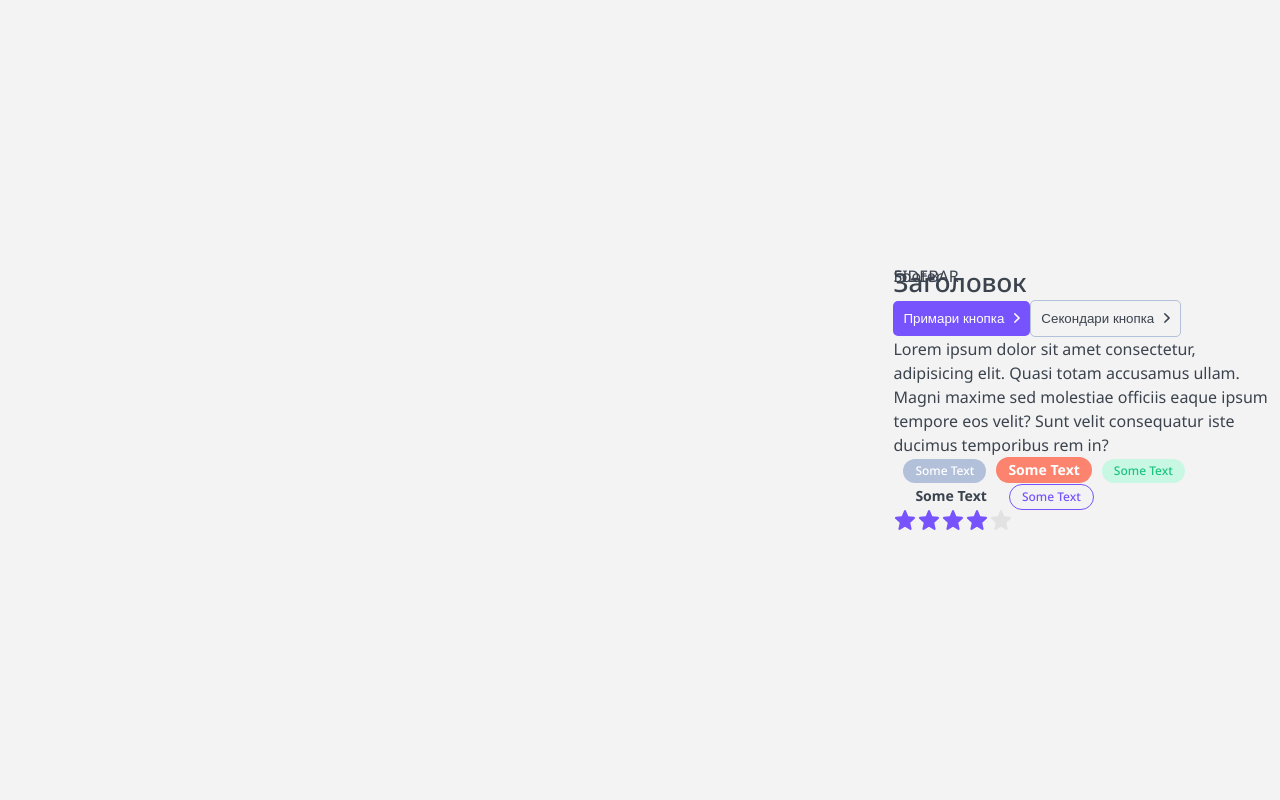
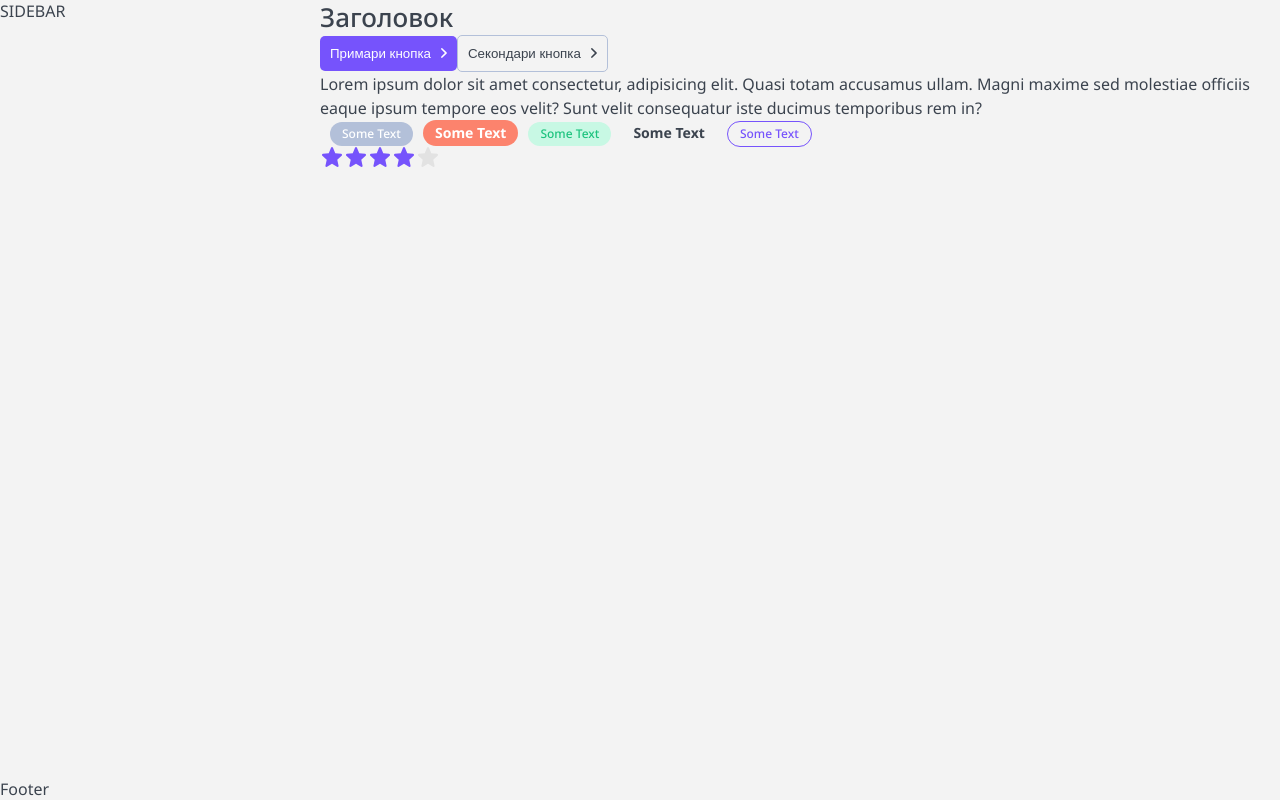
Before and after one commit to yatolstoy/next-js-course, a Next.js app: page / in a window 1280 px wide. Built offline with nearby package versions, Linux system fonts and the light colour scheme.

Commit message:
fix: return

```diff
--- a/layout/Layout.module.css
+++ b/layout/Layout.module.css
@@ -1,10 +1,11 @@
 .wrapper {
 	display: grid;
 	grid-template-columns: auto 320px minmax(320px, 1280px) auto;
+	grid-template-rows: auto 1fr auto;
 	grid-template-areas:
-		". header header ." auto
-		". sidebar main ." 1fr
-		"footer footer footer footer" auto;
+		". header header ."
+		". sidebar main ."
+		"footer footer footer footer";
 
 	min-height: 100vh;
 }
```
